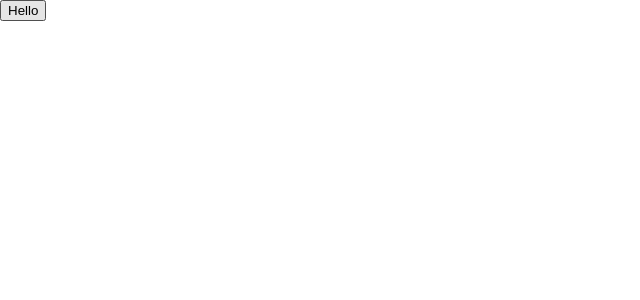
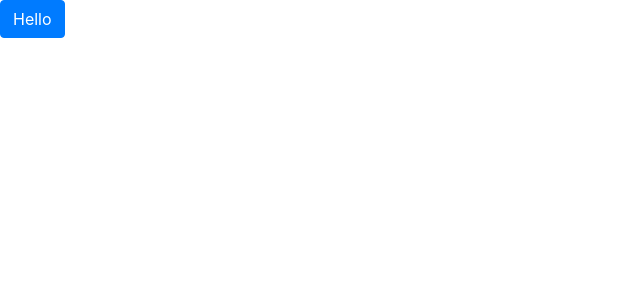
Before and after one commit to rlloyd2001/order-food-react-ts, a React (Create React App) app: page / in a window 1280 px wide. Shown: the top 300 px of the page, without its empty margins (0-640 px from the left). Built offline with nearby package versions, Linux system fonts and the light colour scheme; the HTML template or start-up script is replaced by a standard one.

Commit message:
adding bootstrap styling to the project

```diff
--- a/package.json
+++ b/package.json
@@ -3,6 +3,7 @@
   "version": "0.1.0",
   "private": true,
   "dependencies": {
+    "bootstrap": "^4.1.3",
     "react": "^16.6.0",
     "react-dom": "^16.6.0",
     "react-scripts-ts": "3.1.0",
--- a/src/App.tsx
+++ b/src/App.tsx
@@ -1,4 +1,5 @@
 import * as React from 'react';
+import '../node_modules/bootstrap/dist/css/bootstrap.min.css';
 import './App.css';
 import OrderCategorySelection from './order-category-selection/OrderCategorySelection';
 
--- a/src/order-category-selection/OrderCategoryButton.tsx
+++ b/src/order-category-selection/OrderCategoryButton.tsx
@@ -1,5 +1,5 @@
 import * as React from 'react';
 
 export default function OrderCategoryButton(props: Readonly<{}>) {
-  return <button>Hello</button>;
+  return <button type="button" className="btn btn-primary">Hello</button>;
 }
```
Also changed, not shown: 1 other file (tests, documents, lock files or other folders).
